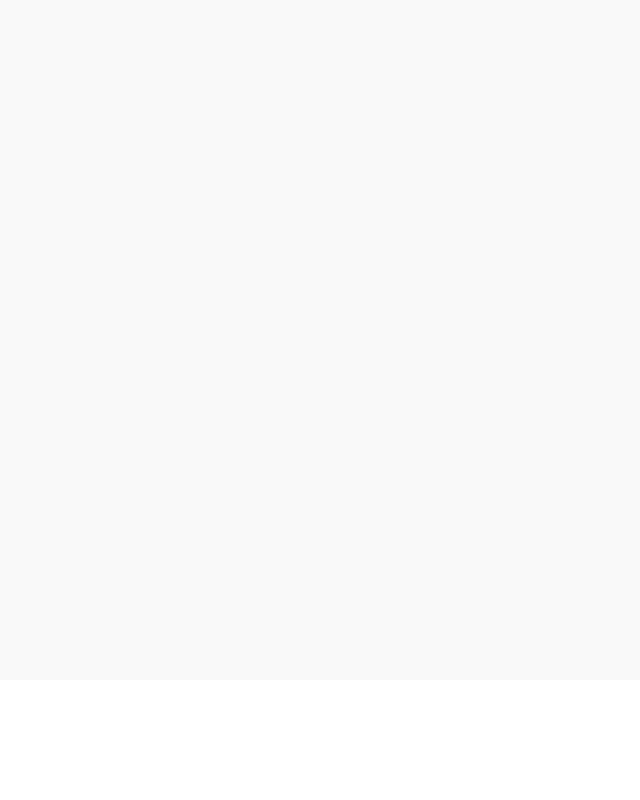
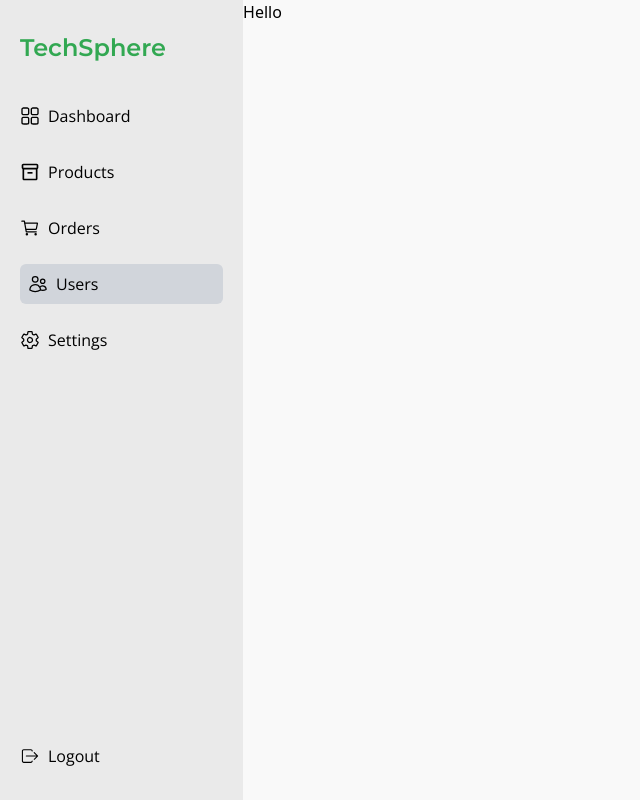
Before and after one commit to Dev-Waqas232/Tech-Sphere-Frontend, a React (Vite) app: page /admin/users in a window 1280 px wide. Before the commit this address had no page. Shown: the whole page, without its empty margins (0-640 px from the left). Built offline with nearby package versions, Linux system fonts and the light colour scheme.

Commit message:
Completed Sidebar and adminlayout

```diff
--- a/src/App.tsx
+++ b/src/App.tsx
@@ -4,15 +4,23 @@ import "react-toastify/ReactToastify.css";
 
 import Signup from "./pages/auth/Signup";
 import Signin from "./pages/auth/Signin";
+import Dashboard from "./pages/admin/Dashbaord";
 
 export default function App() {
   return (
     <>
       <ToastContainer />
-      <main className="flex flex-col bg-primary items-center w-full min-h-[85vh] px-4">
+      <main className="flex flex-col bg-primary items-center w-full min-h-[85vh]">
         <Routes>
+          {/* Auth Routes */}
           <Route path="/auth/signup" element={<Signup />} />
           <Route path="/auth/signin" element={<Signin />} />
+          {/* Admin Routes */}
+          <Route path="/admin/dashboard" element={<Dashboard />} />
+          <Route path="/admin/products" element={<Dashboard />} />
+          <Route path="/admin/orders" element={<Dashboard />} />
+          <Route path="/admin/users" element={<Dashboard />} />
+          <Route path="/admin/settings" element={<Dashboard />} />
         </Routes>
       </main>
     </>
--- /dev/null
+++ b/src/components/Sidebar.tsx
@@ -0,0 +1,94 @@
+import { Link, NavLink } from "react-router-dom";
+import { RxDashboard } from "react-icons/rx";
+import { MdOutlineInventory2 } from "react-icons/md";
+import { IoCartOutline, IoSettingsOutline } from "react-icons/io5";
+import { HiOutlineUsers } from "react-icons/hi2";
+import { IoIosLogOut } from "react-icons/io";
+
+export default function Sidebar() {
+  return (
+    <div className="bg-secondary md:px-5 px-3 py-8 min-h-screen font-primary flex flex-col justify-between">
+      <div>
+        <div className="font-secondary text-2xl  text-main font-semibold">
+          <Link to="/admin/dashboard">
+            <p className="md:block hidden">TechSphere</p>
+            <p className="block md:hidden text-center">TS</p>
+          </Link>
+        </div>
+        <ul className="w-full mt-8 space-y-4">
+          <li className="w-full">
+            <NavLink
+              className={({ isActive }) =>
+                `${
+                  isActive ? "bg-gray-300 rounded-md px-2" : ""
+                } flex items-center gap-2 py-2 max-md:justify-center`
+              }
+              to="/admin/dashboard"
+            >
+              <RxDashboard size={20} />
+              <p className="hidden md:block">Dashboard</p>
+            </NavLink>
+          </li>
+          <li className="w-full">
+            <NavLink
+              className={({ isActive }) =>
+                `${
+                  isActive ? "bg-gray-300 rounded-md px-2" : ""
+                } flex items-center gap-2 py-2 max-md:justify-center`
+              }
+              to="/admin/products"
+            >
+              <MdOutlineInventory2 size={20} />
+              <p className="hidden md:block">Products</p>
+            </NavLink>
+          </li>
+          <li className="w-full">
+            <NavLink
+              className={({ isActive }) =>
+                `${
+                  isActive ? "bg-gray-300 rounded-md px-2" : ""
+                } flex items-center gap-2 py-2 max-md:justify-center`
+              }
+              to="/admin/orders"
+            >
+              <IoCartOutline size={20} />
+              <p className="hidden md:block">Orders</p>
+            </NavLink>
+          </li>
+          <li className="w-full">
+            <NavLink
+              className={({ isActive }) =>
+                `${
+                  isActive ? "bg-gray-300 rounded-md px-2" : ""
+                } flex items-center gap-2 py-2 max-md:justify-center`
+              }
+              to="/admin/users"
+            >
+              <HiOutlineUsers size={20} />
+              <p className="hidden md:block">Users</p>
+            </NavLink>
+          </li>
+          <li className="w-full">
+            <NavLink
+              className={({ isActive }) =>
+                `${
+                  isActive ? "bg-gray-300 rounded-md px-2" : ""
+                } flex items-center gap-2 py-2 max-md:justify-center`
+              }
+              to="/admin/settings"
+            >
+              <IoSettingsOutline size={20} />
+              <p className="hidden md:block">Settings</p>
+            </NavLink>
+          </li>
+        </ul>
+      </div>
+      <div>
+        <p className="flex items-center max-md:justify-center gap-2 mt-12">
+          <IoIosLogOut size={20} />
+          <p className="hidden md:block"> Logout</p>
+        </p>
+      </div>
+    </div>
+  );
+}
--- /dev/null
+++ b/src/pages/admin/AdminLayout.tsx
@@ -0,0 +1,17 @@
+import { ReactNode } from "react";
+import Sidebar from "../../components/Sidebar";
+
+type AdminLayoutProps = {
+  children: ReactNode;
+};
+
+export default function AdminLayout({ children }: AdminLayoutProps) {
+  return (
+    <section className="flex w-full">
+      <div className="md:w-[300px] w-[70px]">
+        <Sidebar />
+      </div>
+      <div className="w-full">{children}</div>
+    </section>
+  );
+}
--- /dev/null
+++ b/src/pages/admin/Dashbaord.tsx
@@ -0,0 +1,5 @@
+import AdminLayout from "./AdminLayout";
+
+export default function Dashboard() {
+  return <AdminLayout>Hello</AdminLayout>;
+}
```
